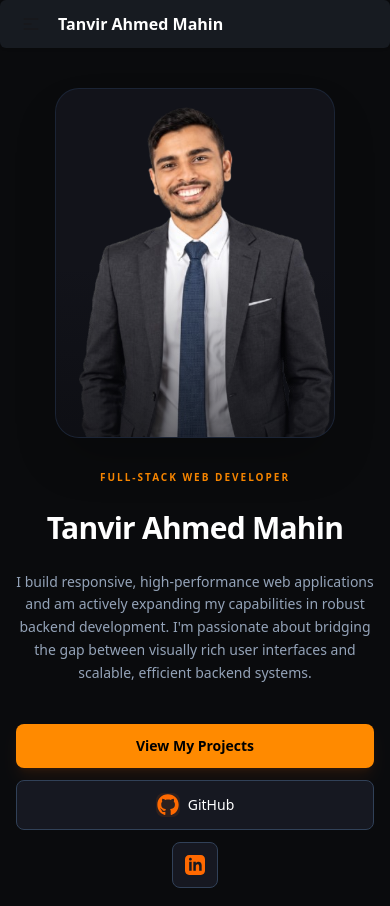
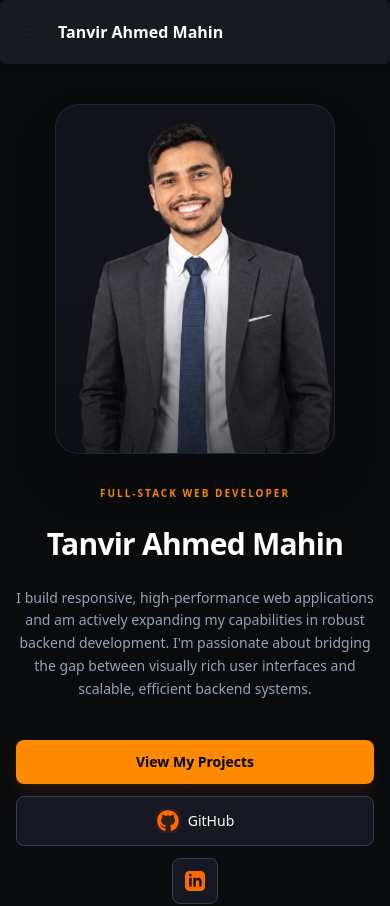
Before and after one commit to tanvirahmedmahin10/my-portfolio, a Next.js app: page / in a window 390 px wide. Shown: the top 906 px of the page. Built offline with nearby package versions, Linux system fonts and the light colour scheme.

Commit message:
responsive

```diff
--- a/src/app/Components/Navbar.tsx
+++ b/src/app/Components/Navbar.tsx
@@ -159,7 +159,7 @@ const Navbar = () => {
   return (
     <div className="sticky top-0 z-50 w-full rounded-md bg-[#171B21] shadow-sm lg:mb-10">
       <nav className="container relative z-50 mx-auto flex items-center justify-between gap-2 p-2 sm:px-4">
-        <div className="flex min-w-0 items-center gap-1 sm:gap-2">
+        <div className="flex min-w-0 my-2 items-center gap-1 sm:gap-2">
           <button
             ref={toggleRef}
             type="button"
```
